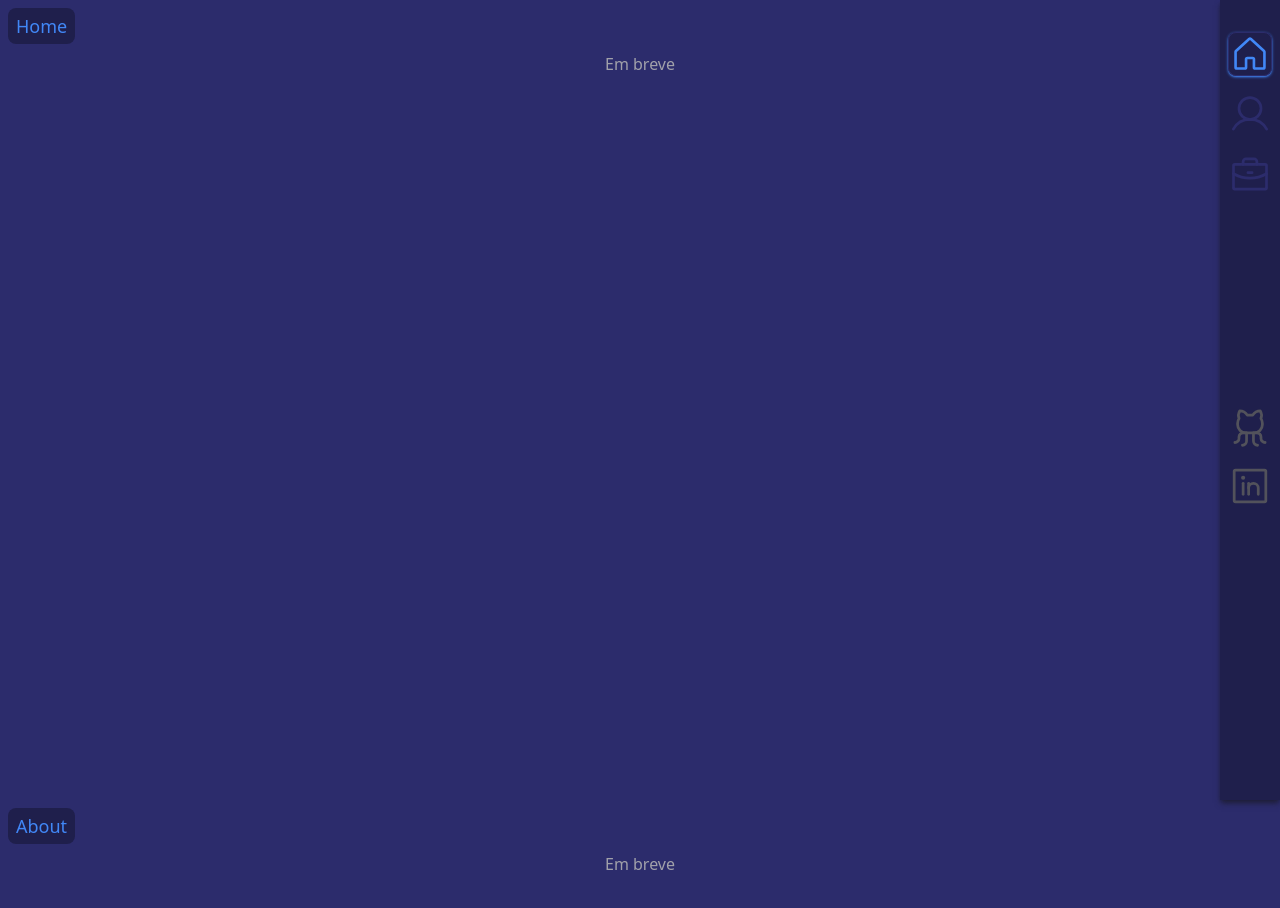
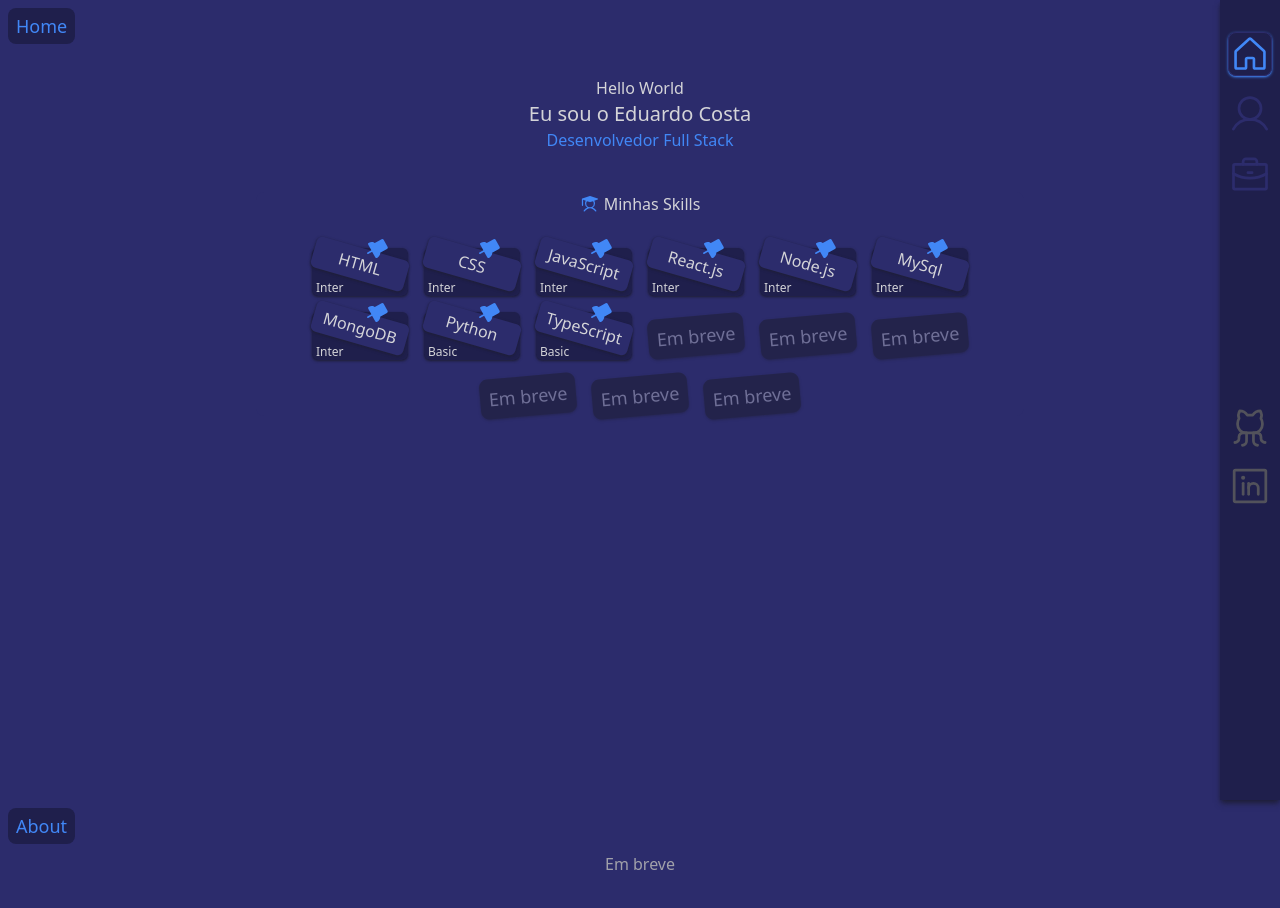
Before and after one commit to EduardoCostaMaciel/Portifolio, a React (Vite) app: page / in a window 1280 px wide. Shown: the top 908 px of the page. Built offline with nearby package versions, Linux system fonts and the light colour scheme.

Commit message:
Implementa Home page e styles

```diff
--- /dev/null
+++ b/src/components/Experience.tsx
@@ -0,0 +1,47 @@
+import { PushPin, Student } from 'phosphor-react';
+import { skills } from '../utils/skills';
+
+const minimunSummaryDatesSize = 15;
+const amountOfDaysToFill = minimunSummaryDatesSize - skills.length;
+
+export function Experience() {
+  return (
+    <section className='mt-10 mb-16 flex flex-col items-center justify-center bg-primary-200 rounded-lg'>
+      <h1 className='flex items-center justify-center gap-1'>
+        <Student size={20} weight='fill' className='text-primary-300' />
+        Minhas Skills
+      </h1>
+
+      <article className='w-11/12 flex flex-wrap items-center justify-center gap-8 pt-8 text-xs md:max-w-3xl'>
+        <div className='flex flex-wrap items-center justify-center gap-4 text-start'>
+          {skills.map((skill) => (
+            <div
+              className='bg-opaced-100 rounded-md shadow shadow-primary-100'
+              key={skill.title}
+            >
+              <small className='w-24 p-1 flex items-start justify-center bg-primary-200 text-base rotate-16 rounded-md shadow shadow-primary-100'>
+                {skill.title}
+                <PushPin
+                  size={24}
+                  className='absolute -top-4 right-6 text-primary-300'
+                  weight='fill'
+                />
+              </small>
+              <small className='pl-1 text-xs '>{skill.provenance}</small>
+            </div>
+          ))}
+
+          {amountOfDaysToFill > 0 &&
+            Array.from({ length: amountOfDaysToFill }).map((_, index) => (
+              // eslint-disable-next-line react/no-array-index-key
+              <div key={index} className='flex flex-wrap justify-center gap-4'>
+                <small className='w-24 p-1.5 bg-zinc-900 text-center text-lg -rotate-5 rounded-lg opacity-40 shadow shadow-primary-100'>
+                  Em breve
+                </small>
+              </div>
+            ))}
+        </div>
+      </article>
+    </section>
+  );
+}
--- a/src/pages/Home.tsx
+++ b/src/pages/Home.tsx
@@ -1,3 +1,4 @@
+import { Experience } from '../components/Experience';
 import { Header } from '../components/Header';
 
 export function Home() {
@@ -7,15 +8,20 @@ export function Home() {
       id='home'
       className='
         w-full
-        h-screen
+        min-h-screen
         flex flex-col items-center
         bg-primary-200
-        text-zinc-400
+        text-zinc-300
         transition-all ease-out duration-700
       '
     >
       <Header text={titlePage} />
-      Em breve
+      <header className='text-center mt-6'>
+        <h4>Hello World</h4>
+        <h1 className='text-xl'>Eu sou o Eduardo Costa</h1>
+        <h4 className='text-primary-300'>Desenvolvedor Full Stack</h4>
+      </header>
+      <Experience />
     </section>
   );
 }
--- /dev/null
+++ b/src/utils/skills.ts
@@ -0,0 +1,38 @@
+export const skills = [
+  {
+    title: 'HTML',
+    provenance: 'Inter',
+  },
+  {
+    title: 'CSS',
+    provenance: 'Inter',
+  },
+  {
+    title: 'JavaScript',
+    provenance: 'Inter',
+  },
+  {
+    title: 'React.js',
+    provenance: 'Inter',
+  },
+  {
+    title: 'Node.js',
+    provenance: 'Inter',
+  },
+  {
+    title: 'MySql',
+    provenance: 'Inter',
+  },
+  {
+    title: 'MongoDB',
+    provenance: 'Inter',
+  },
+  {
+    title: 'Python',
+    provenance: 'Basic',
+  },
+  {
+    title: 'TypeScript',
+    provenance: 'Basic',
+  },
+];
--- a/tailwind.config.cjs
+++ b/tailwind.config.cjs
@@ -16,6 +16,14 @@ module.exports = {
       width: {
         70: '70%',
       },
+      rotate: {
+        5: '5deg',
+        10: '10deg',
+        14: '14deg',
+        16: '16deg',
+        18: '18deg',
+        20: '20deg',
+      },
     },
     container: {
       center: true,
```
